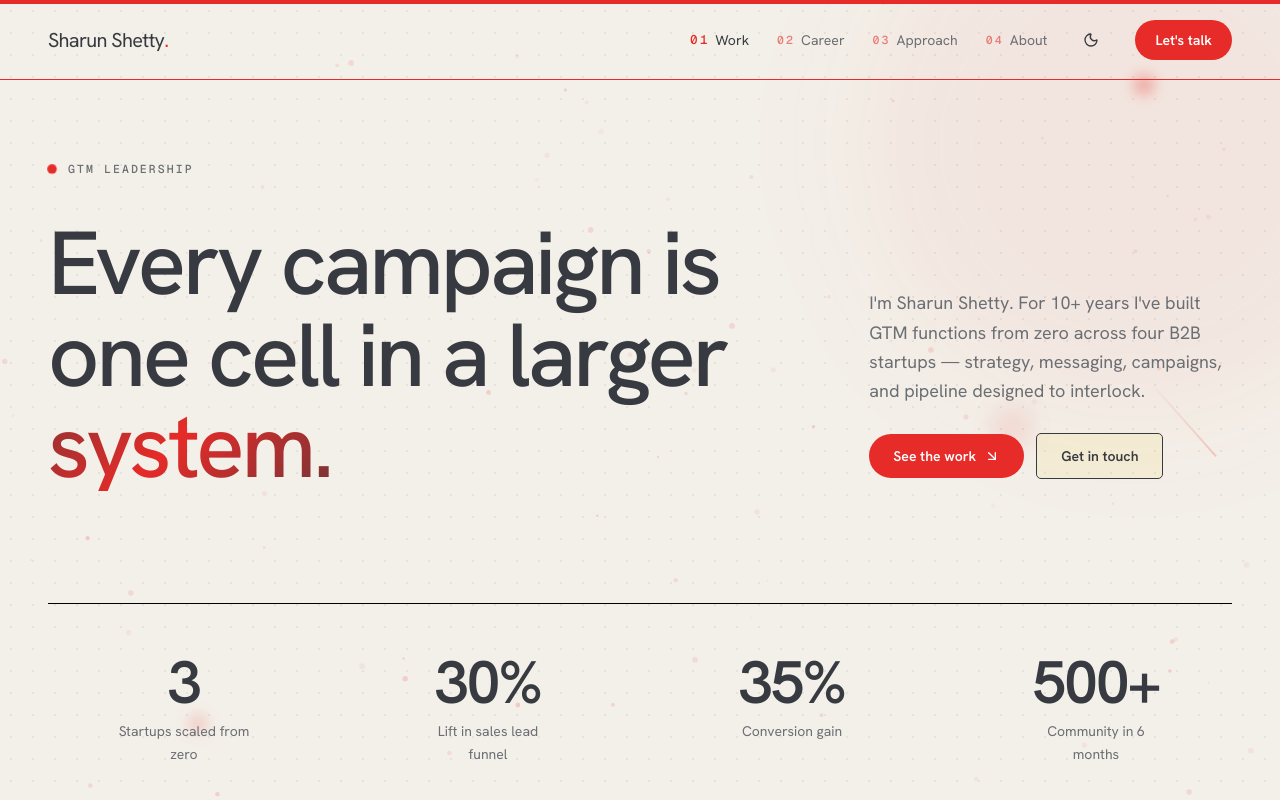
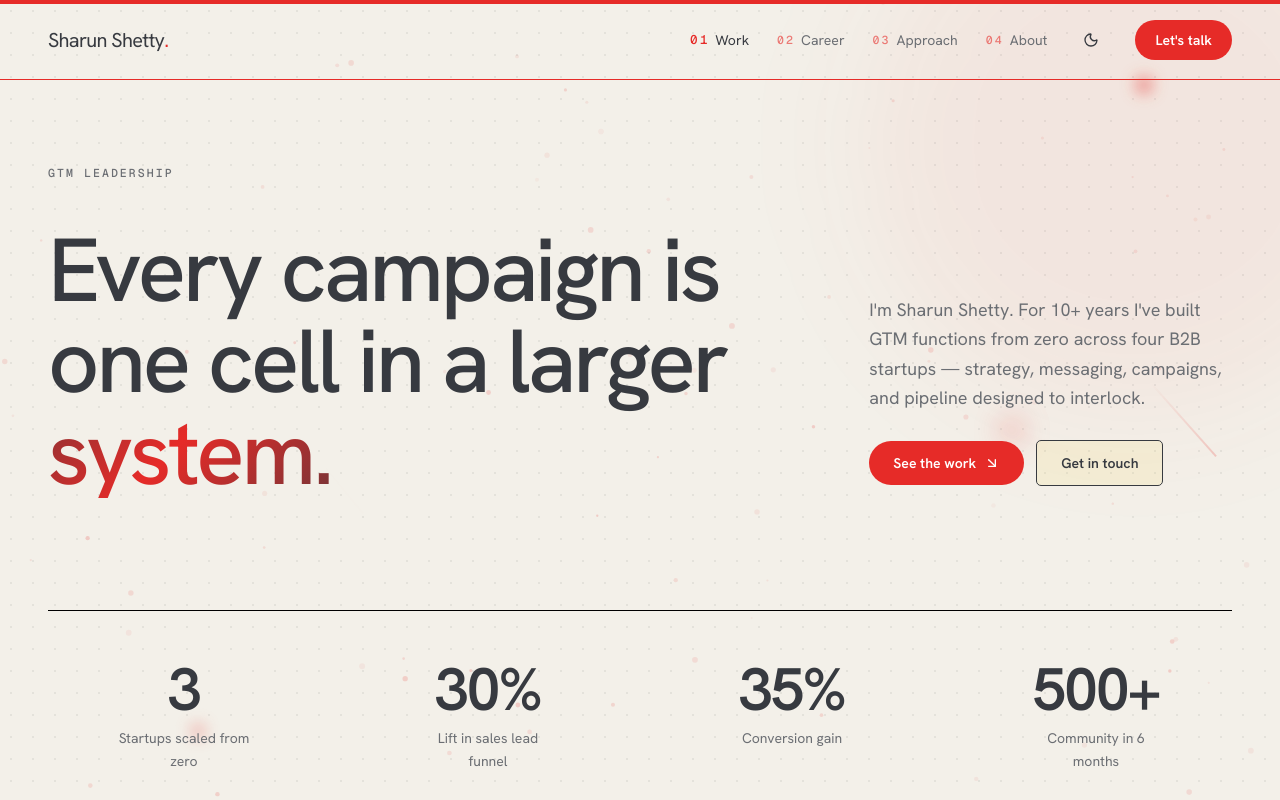
Before and after one commit to sharathg17/sharun-portfolio-v1, a Next.js app: page / in a window 1280 px wide. Shown: the top 800 px of the page. Built offline with nearby package versions, Linux system fonts and the light colour scheme.

Commit message:
Remove pulsing dot animation from Hero

```diff
--- a/src/components/Hero.tsx
+++ b/src/components/Hero.tsx
@@ -61,22 +61,8 @@ export default function Hero() {
           initial={{ opacity: 0, y: 12 }}
           animate={{ opacity: 1, y: 0 }}
           transition={{ duration: 0.5, ease }}
-          className="flex items-center gap-3 mb-10"
+          className="mb-10"
         >
-          <motion.span
-            animate={{
-              scale: [1, 1.2, 1],
-            }}
-            transition={{
-              duration: 2,
-              repeat: Infinity,
-              ease: "easeInOut",
-            }}
-            className="relative flex h-2 w-2"
-          >
-            <span className="absolute inline-flex h-full w-full rounded-full bg-primary opacity-60 animate-ping" />
-            <span className="relative inline-flex h-2 w-2 rounded-full bg-primary" />
-          </motion.span>
           <motion.span
             initial={{ opacity: 0 }}
             animate={{ opacity: 1 }}
```
